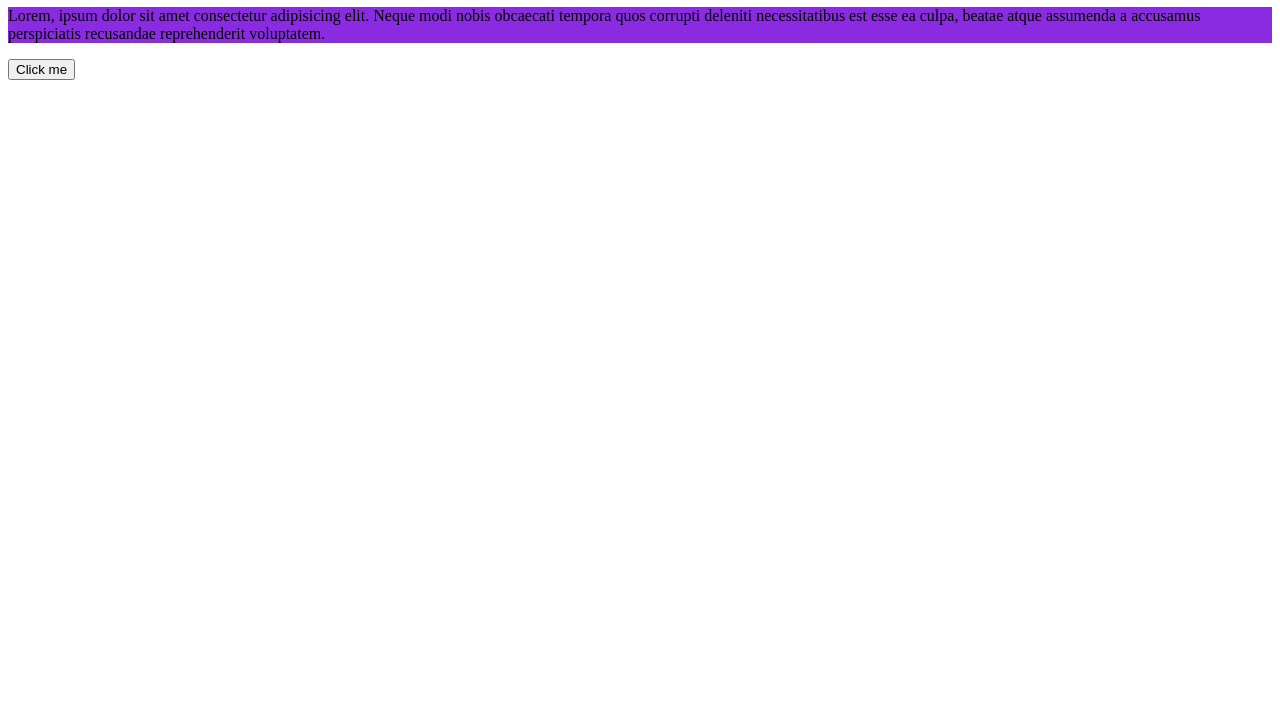
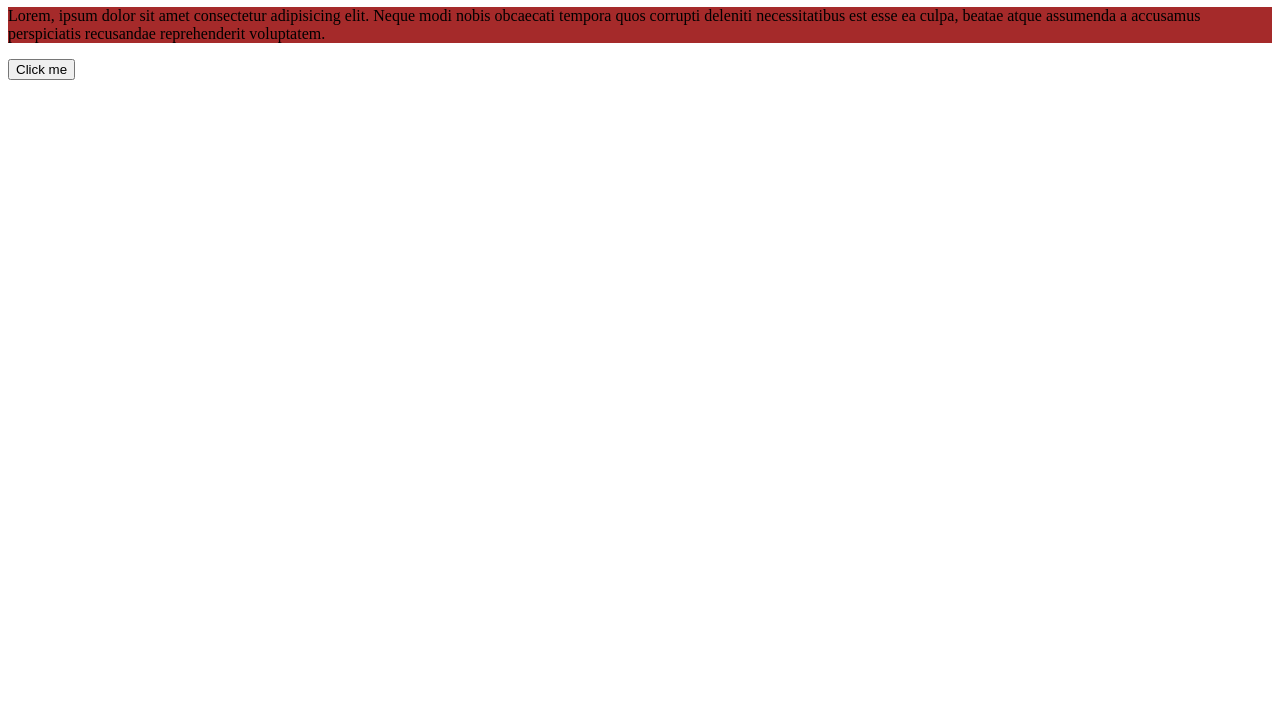
Before and after one commit to chbaus/grupo16, a plain HTML site: page index.html in a window 1280 px wide. Shown: the part 73-800 px from the top of the page. Drawn offline with Linux system fonts and the light colour scheme.

Commit message:
cambien el color del parrafo

```diff
--- a/estilos.css
+++ b/estilos.css
@@ -1,3 +1,3 @@
 p{
-    background-color: blueviolet;
+    background-color: brown;
 }
```
